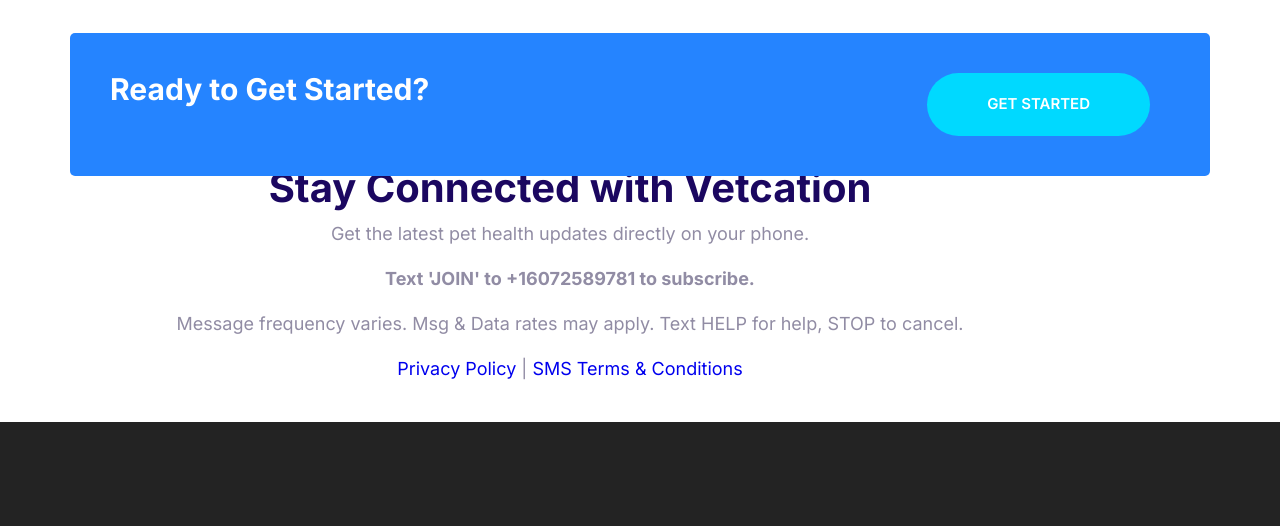
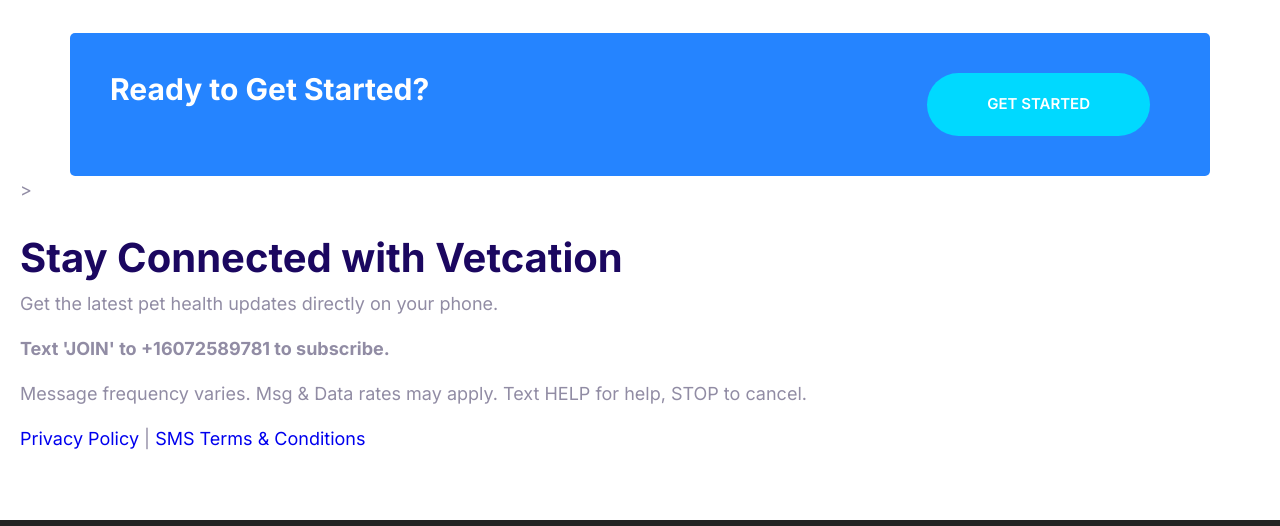
Before and after one commit to geoffcfchen/Vetcation, a website built with Parcel: page index.html in a window 1280 px wide. Shown: the part 3070-3596 px from the top of the page. Built offline with nearby package versions, Linux system fonts and the light colour scheme; files whose address does not match are found by name.

Commit message:
minor update

```diff
--- a/index.html
+++ b/index.html
@@ -201,10 +201,8 @@
       </div>
     </div>
 
-    <section
-      class="container sms-opt-in-advertisement"
-      style="text-align: center; margin: 40px 0"
-    >
+    <section class="block" data-aos="zoom-in">
+      >
       <h2>Stay Connected with Vetcation</h2>
       <p>Get the latest pet health updates directly on your phone.</p>
       <p><strong>Text 'JOIN' to +16072589781 to subscribe.</strong></p>
```
